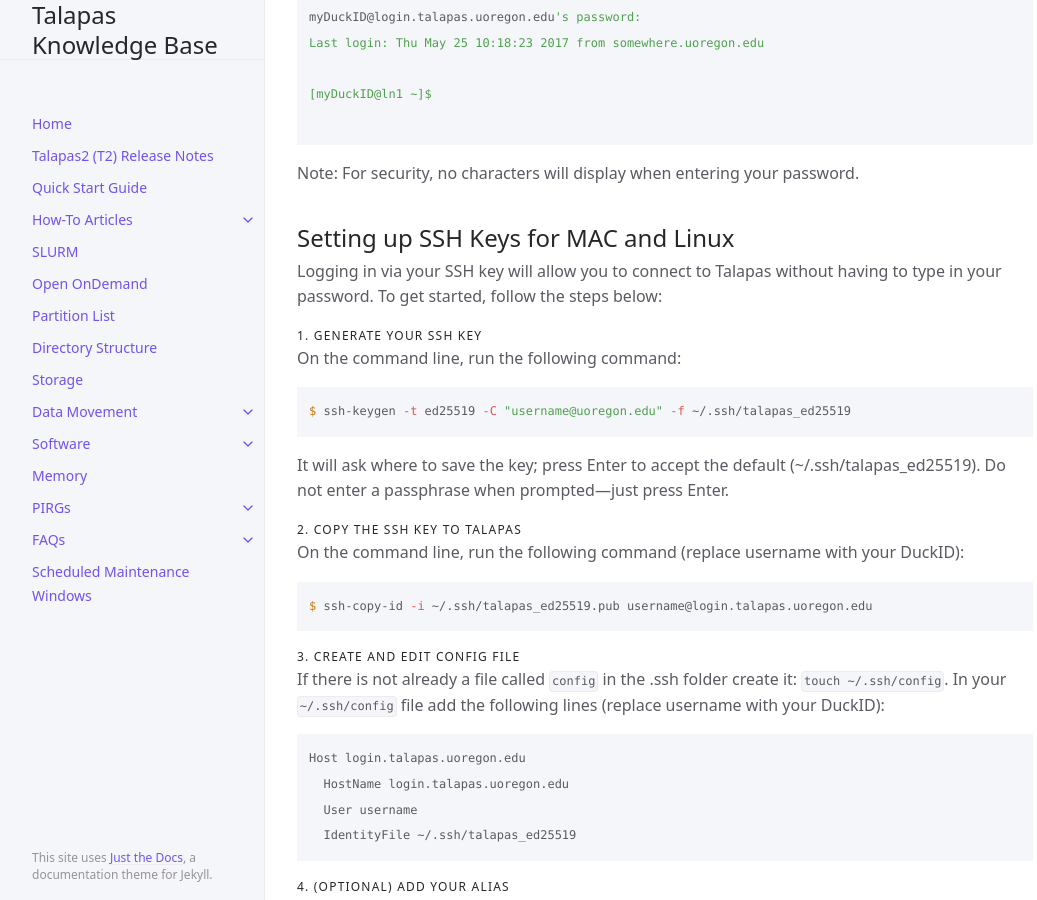
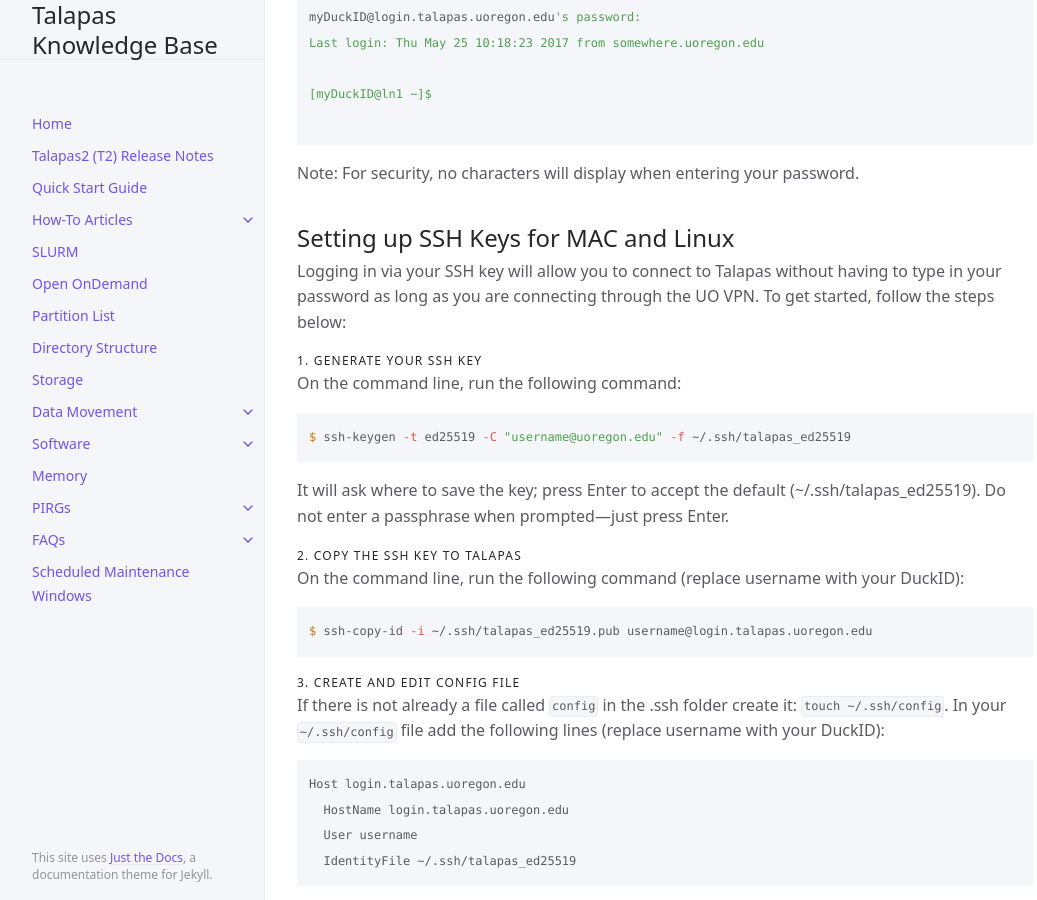
Before and after one commit to uoracs/talapas2-knowledge-base, a Jekyll site: the page built from docs/how-to_articles/how-to_login_to_talapas.md, in a window 1280 px wide and 900 px high, scrolled down 1626 px. Shown: the whole window, without its empty margins (107-1144 px from the left). Built offline with Jekyll 4.4.1, drawn with Linux system fonts in a browser that asks for light colours; cached includes are drawn as plain includes.

Commit message:
make sure to specify passwordless login needs vpn connection

```diff
--- a/docs/how-to_articles/how-to_login_to_talapas.md
+++ b/docs/how-to_articles/how-to_login_to_talapas.md
@@ -68,7 +68,7 @@ Last login: Thu May 25 10:18:23 2017 from somewhere.uoregon.edu
 Note: For security, no characters will display when entering your password.
 
 ## Setting up SSH Keys for MAC and Linux
-Logging in via your SSH key will allow you to connect to Talapas without having to type in your password. To get started, follow the steps below:
+Logging in via your SSH key will allow you to connect to Talapas without having to type in your password as long as you are connecting through the UO VPN. To get started, follow the steps below:
 
 #### 1. Generate your SSH key
 On the command line, run the following command:
```
